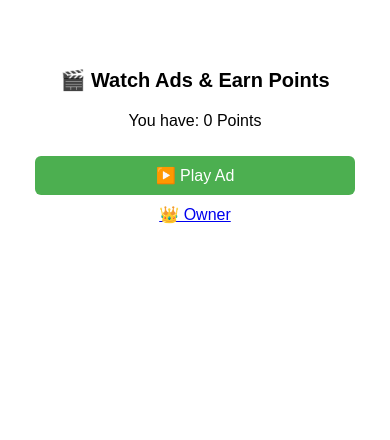
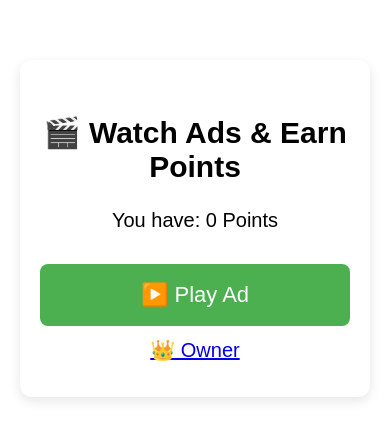
Before and after one commit to Chamikar17/KING-MS-pair, a plain HTML site: page index.html in a window 390 px wide. Drawn offline with Linux system fonts and the light colour scheme.

Commit message:
Update style.css

```diff
--- a/style.css
+++ b/style.css
@@ -3,36 +3,37 @@ body {
   margin: 0;
   padding: 20px;
   text-align: center;
-  background: transparent;
+  font-size: 20px;
 }
 
 .container {
-  max-width: 400px;
-  margin: 50px auto;
-  padding: 20px;
-  border-radius: 8px;
-  /* Remove background and shadow to keep it clean */
+  max-width: 450px;
+  margin: 40px auto;
+  background: white;
+  padding: 40px 25px;
+  border-radius: 12px;
+  box-shadow: 0 4px 12px rgb(0 0 0 / 0.1);
 }
 
 h1 {
-  margin-bottom: 20px;
-  font-size: 24px;
+  font-size: 28px;
+  margin-bottom: 25px;
 }
 
 .points-container {
-  font-size: 20px;
-  margin-bottom: 20px;
+  font-size: 24px;
+  margin-bottom: 25px;
 }
 
 button {
   background-color: #4CAF50;
   border: none;
   color: white;
-  padding: 12px 24px;
-  font-size: 18px;
-  border-radius: 6px;
+  padding: 16px 28px;
+  font-size: 20px;
+  border-radius: 8px;
   cursor: pointer;
-  margin: 10px 0;
+  margin: 12px 0;
   width: 100%;
   transition: background-color 0.3s;
 }
@@ -48,11 +49,11 @@ button:disabled {
 
 .progress-wrapper {
   width: 100%;
-  height: 25px;
+  height: 30px;
   background-color: #ddd;
-  border-radius: 12px;
+  border-radius: 15px;
   overflow: hidden;
-  margin-top: 20px;
+  margin-top: 25px;
 }
 
 #progressBar {
@@ -62,31 +63,26 @@ button:disabled {
   transition: width 1s linear;
 }
 
-/* 🔽 Optional: Mobile-specific tweaks */
-@media (max-width: 480px) {
-  body {
-    padding: 10px;
+/* Extra Responsive Adjustments */
+@media screen and (max-width: 480px) {
+  h1 {
+    font-size: 30px;
+  }
+
+  .points-container {
+    font-size: 26px;
+  }
+
+  button {
+    font-size: 22px;
+    padding: 18px 30px;
   }
 
   .container {
-    margin: 30px 10px;
-    padding: 15px;
-  }
-
-  h1 {
-    font-size: 20px;
-  }
-
-  .points-container {
-    font-size: 18px;
-  }
-
-  button {
-    font-size: 16px;
-    padding: 10px 20px;
+    padding: 35px 20px;
   }
 
   .progress-wrapper {
-    height: 20px;
+    height: 32px;
   }
 }
```
